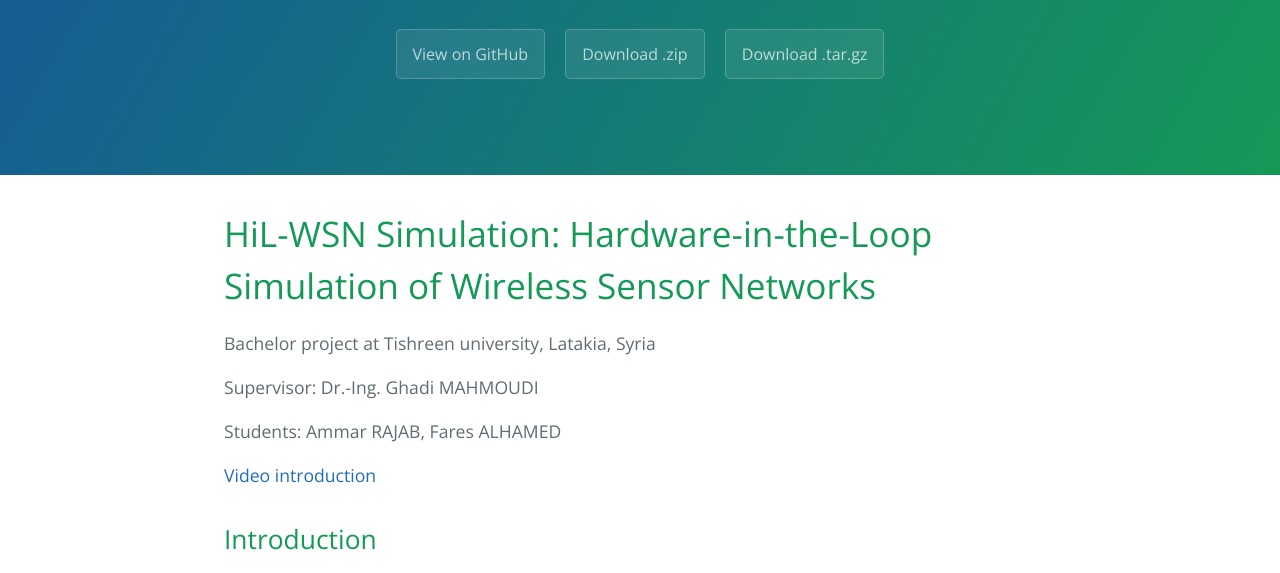
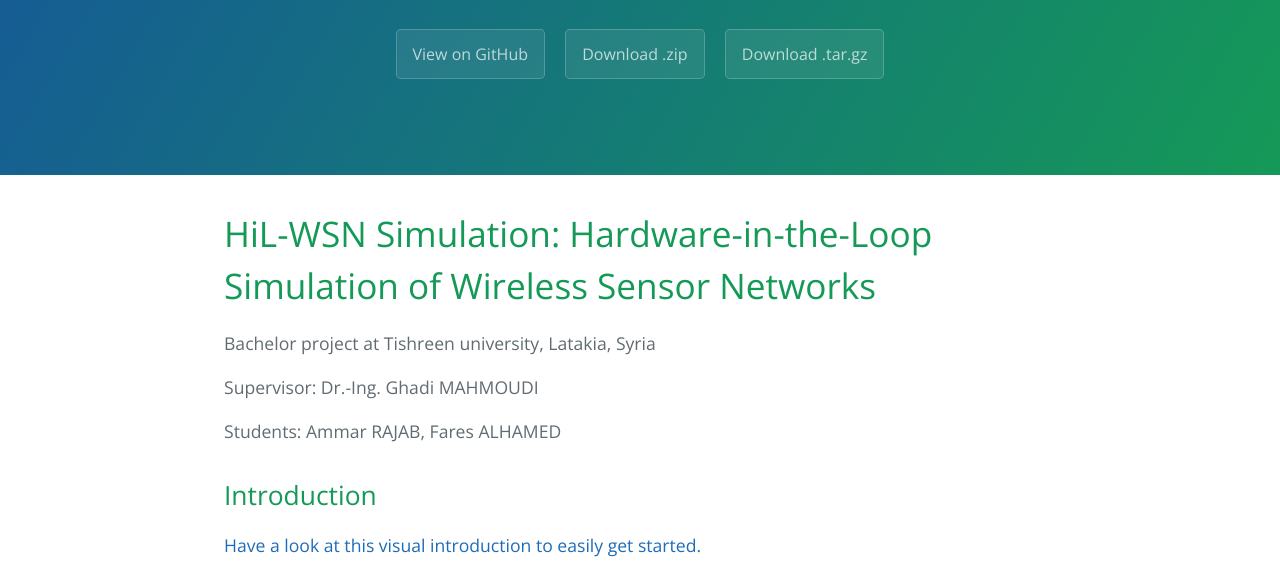
Before and after one commit to GMahmoudi/HiL-WSN, a plain HTML site: page index.html in a window 1280 px wide. Shown: the part 208-781 px from the top of the page. Drawn offline with nearby package versions, Linux system fonts and the light colour scheme.

Commit message:
Update index.html

```diff
--- a/index.html
+++ b/index.html
@@ -28,10 +28,10 @@
 
 <p>Students: Ammar RAJAB, Fares ALHAMED</p>
 
-<a class="anchor" href="https://www.youtube.com/watch?v=GDvl8Dt2PUw">Video introduction</a>
-
 <h2>
 <a id="introduction" class="anchor" href="#introduction" aria-hidden="true"><span aria-hidden="true" class="octicon octicon-link"></span></a>Introduction</h2>
+
+<a class="anchor" href="https://www.youtube.com/watch?v=FZQPU7a7F1g">Have a look at this visual introduction to easily get started.</a>
 
 <p>Hardware-in-the-loop simulation simplifies the design process of complicated costly systems. Wireless Sensor networks represent an example of such systems: a lot of nodes, which must be designed and tested individually and then integrated in a single network. The whole network can be simulated normally using one of the available simulators, while the design of the individual nodes is a matter of hardware/firmware development.
 Using HiL-WSN, a big Wireless Sensor Network can be designed and simulated, both as a virtual model (OMNET++) and as a hardware (here a combination of NRF24L01 transceiver module and PIC12LF1552 microcontroller, adapted from the project <a href="http://libstock.mikroe.com/projects/view/195/nordic-semi-nrf24l01-example">http://libstock.mikroe.com/projects/view/195/nordic-semi-nrf24l01-example</a>).</p>
```
